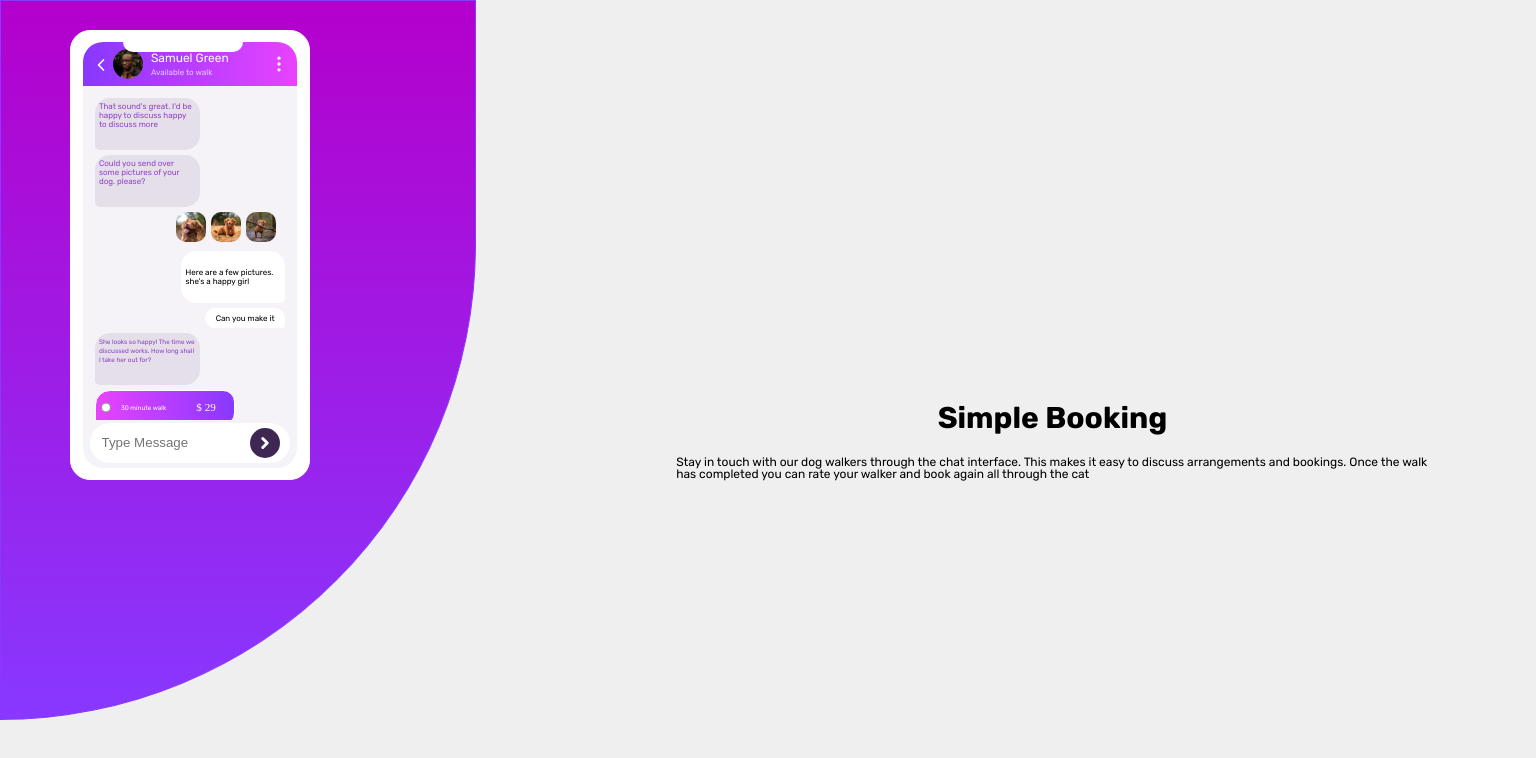
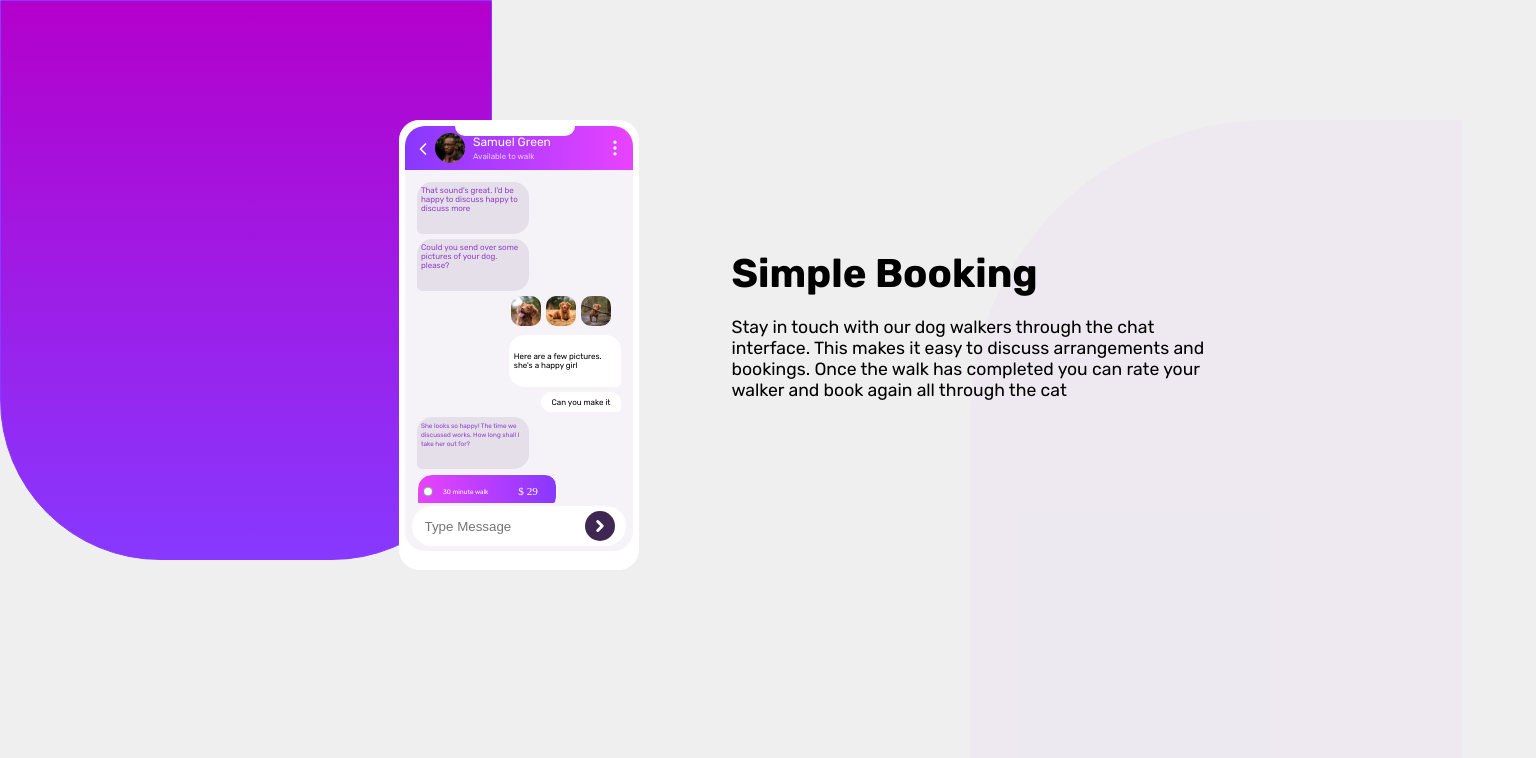
Before and after one commit to HKENNY11-GTM/Charting-, a plain HTML site: page index.html in a window 1536 px wide. Drawn offline with nearby package versions, Linux system fonts and the light colour scheme.

Commit message:
fourth commit

```diff
--- a/index.html
+++ b/index.html
@@ -8,7 +8,10 @@
 </head>
 <body>
    <div class="container">
-    <div class="colors"></div>
+       <div class="colors">
+        </div>
+        <div class="colort">
+        </div>
         <div class="mobile"  id="containing">
             <div class="mobile-inside">
                 <div class="profile-container">
@@ -120,7 +123,7 @@
                             </div>
                         </div>
                     </div>
-                <form method="post" class = "message-inputs">
+                    <form  class = "message-inputs">
                         <input type="text" id="input" placeholder="type message">
                         <button type="submit">
                             <svg xmlns="http://www.w3.org/2000/svg" id ='icon' width="24" height="24" viewBox="0 0 24 24" fill="none" stroke="currentColor" stroke-width="4" stroke-linecap="round" stroke-linejoin="round" class="lucide lucide-chevron-right-icon lucide-chevron-right"><path d="m9 18 6-6-6-6"/></svg>
@@ -130,14 +133,13 @@
             </div>
         </div>
         <div class="jipo">
-        <h3> Simple Booking</h3>
+            <p> Simple Booking</p>
             <div class="walker">
                 <p>Stay in touch with our dog walkers through the chat interface. This makes it easy to discuss arrangements and bookings. Once the walk has completed you can rate your walker and book again all through the cat </p>
             </div>
         </div>
     </div>
     <script src="java.js"></script>
-
     <script src="https://unpkg.com/lucide@latest/dist/umd/lucide.js"></script>
     <script src="https://unpkg.com/lucide@latest"></script>
     </body>
--- a/java.js
+++ b/java.js
@@ -1,13 +1,21 @@
-// const icon = document.getElementById('icon')
-// const input = document.getElementById('input')
-// const chatting = document.getElementById('chatting')
-// icon.addEventListener('click' , (e) => {
-//     e.preventDefault
-//     const replies = document.createElement ('div');
-//     const chattingArea = chatting.value.trim;
-//     if (chattingArea === ""){
-//         replies.classList.add('few')
-//         replies. textContent = chatting;
-//     }
-//     chatting.appendChild(replies)
-// })
+const icon = document.getElementById('icon');
+const input = document.getElementById('input');
+const chatting = document.getElementById('chatting');
+
+icon.addEventListener('click', (e) => {
+    e.preventDefault();
+    const messageText = input.value.trim();
+    if (messageText === "")
+    return;
+    const messageContainer = document.createElement('div');
+    messageContainer.classList.add('right');
+
+    const message = document.createElement('div');
+    message.classList.add('replied', 'few');
+
+    message.textContent = messageText;
+    messageContainer.appendChild(message);
+    chatting.appendChild(messageContainer);
+    input.value = '';
+    chatting.scrollTop = chatting.scrollHeight;
+});
--- a/style.css
+++ b/style.css
@@ -8,9 +8,15 @@ body{
     margin: 0;
     background-color: #EFEFEF;
     font-family: 'Rubik';
+    height: 100%;
 }
 .container{
     width: 80%;
+    position: relative;
+}
+.mobile-paragraph{
+display: flex;
+position : absolute;
 }
 .screen{
     display: flex;
@@ -26,6 +32,15 @@ body{
     /* background-color: hsl(271, 66%, 50%); */
     background: linear-gradient(to bottom, hsl(293,100%,40%),hsl(264,100%,61%));
 }
+.colort{
+    position: absolute;
+    background-color:  hsl(276deg 100% 81% / 7%);
+    height: 550px;
+    width: 60%;
+    left: 280px;
+    top: 300px;
+    border-top-left-radius: 300px;
+}
 .mobile{
     border: 1px solid white;
     position: absolute;
@@ -35,13 +50,14 @@ body{
     top: 30px;
     left: 40px;
     border-radius: 20px;
-    display: flex;
+    /* display: flex; */
     justify-content: center;
     align-items: center;
+    padding: 5px;
 }
 .mobile-inside {
-    width: 90%;
-    height:95%;
+    /* width: 90%; */
+    height:97%;
     border-radius: 20px;
     background-color: hsl(270, 20%, 96%);
     display: flex;
@@ -64,7 +80,7 @@ body{
     width: 120px;
     height: 10px;
     top: 0;
-    left: 40px;
+    left: 50px;
     border-radius: 0 0 15px 15px;
 }
 .profile {
@@ -281,20 +297,24 @@ body{
     position: relative;
     display: flex;
     flex-direction: column;
-    justify-content: center;
-    align-items: center;
+    /* justify-content: center;
+    align-items: center; */
     /* border: 1px solid red; */
     top: 80px;
     left: 40px;
     gap: 20px;
  }
- .jipo>h3{
-    font-size: 30px;
+ .jipo>p{
+    font-size: 40px;
+    font-weight: bold;
+    width: 120%;
  }
+
  .walker{
     text-align: center;
     line-height: 1.5rem;
-    font-size: 12px;
+    /* font-size: 12px; */
+    width: 300px;
  }
 /* .kilos{
     display: flex;
@@ -305,21 +325,98 @@ body{
 } */
 @media screen and (min-width: 768px){
     .mobile{
-        left: 70px;
+        left: 225px;
+        top: 120px
     }
     .colors{
-        border-bottom-right-radius: 800px;
-        height: 90vh;
+        border-bottom-right-radius: 160px;
+        border-bottom-left-radius: 160px;
+        height: 100vh;
+        width: 160%;
     }
     .container{
      display: flex;
     }
     .jipo{
-    left: 200px;
+     left: 240px;
      right: 15px;
+     top: 250px;
+    }
+    .walker{
+     line-height: 1.3;
+     text-align: start;
+    }
+    .colort{
+        left: 750px;
+        width: 40%;
+        top: 120px;
+        height: 650px;
+    }
+ }
+
+@media screen and (min-width: 1024px){
+        .mobile{
+        left: 260px;
+        top: 120px
+    }
+    .colors{
+        border-bottom-right-radius: 160px;
+        border-bottom-left-radius: 160px;
+        height: 90vh;
+        width: 160%;
+    }
+    .container{
+     display: flex;
+    }
+    .jipo{
+     left: 240px;
+     right: 15px;
+     top: 250px;
     }
     .walker{
      line-height: 1;
      text-align: start;
+     width: 505px;
+     font-size: 1.1rem;
+     line-height: 1.2;
+    }
+    .colort{
+        left: 850px;
+        /* width: 60%; */
+        top: 120px;
+        height: 850px
     }
 }
+@media screen and (min-width: 1440px){
+        .mobile{
+        left: 399px;
+        top: 120px
+    }
+    .colors{
+        border-bottom-right-radius: 160px;
+        border-bottom-left-radius: 160px;
+        height: 70vh;
+        width: 40%;
+    }
+    .container{
+     display: flex;
+    }
+    .jipo{
+     left: 240px;
+     right: 15px;
+     top: 250px;
+    }
+    .walker{
+     line-height: 1;
+     text-align: start;
+     width: 505px;
+     font-size: 1.1rem;
+     line-height: 1.2;
+    }
+    .colort{
+        left: 970px;
+        /* width: 60%; */
+        top: 120px;
+        height: 850px
+    }
+}
```
Lines whose indentation alone changed are shown as unchanged.
